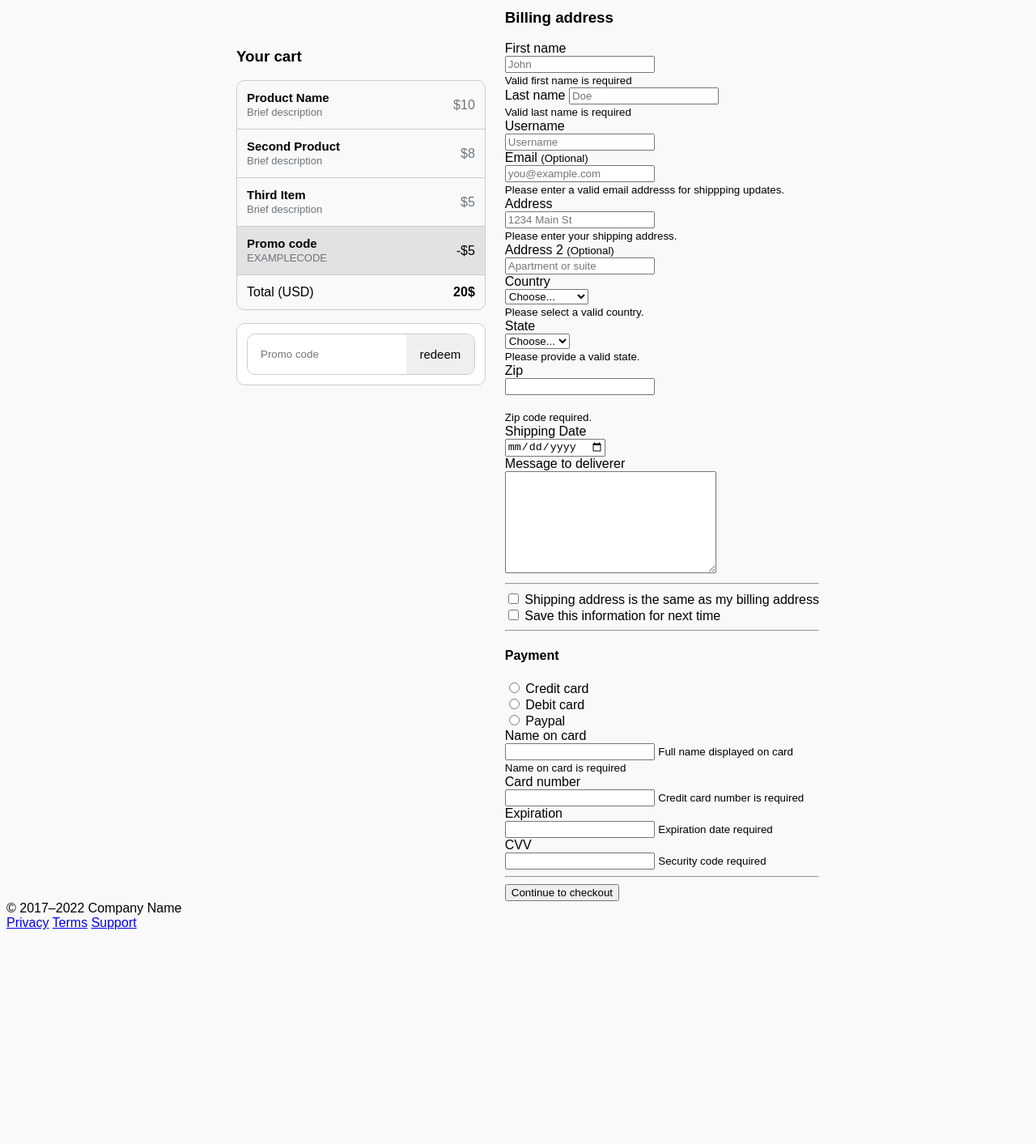
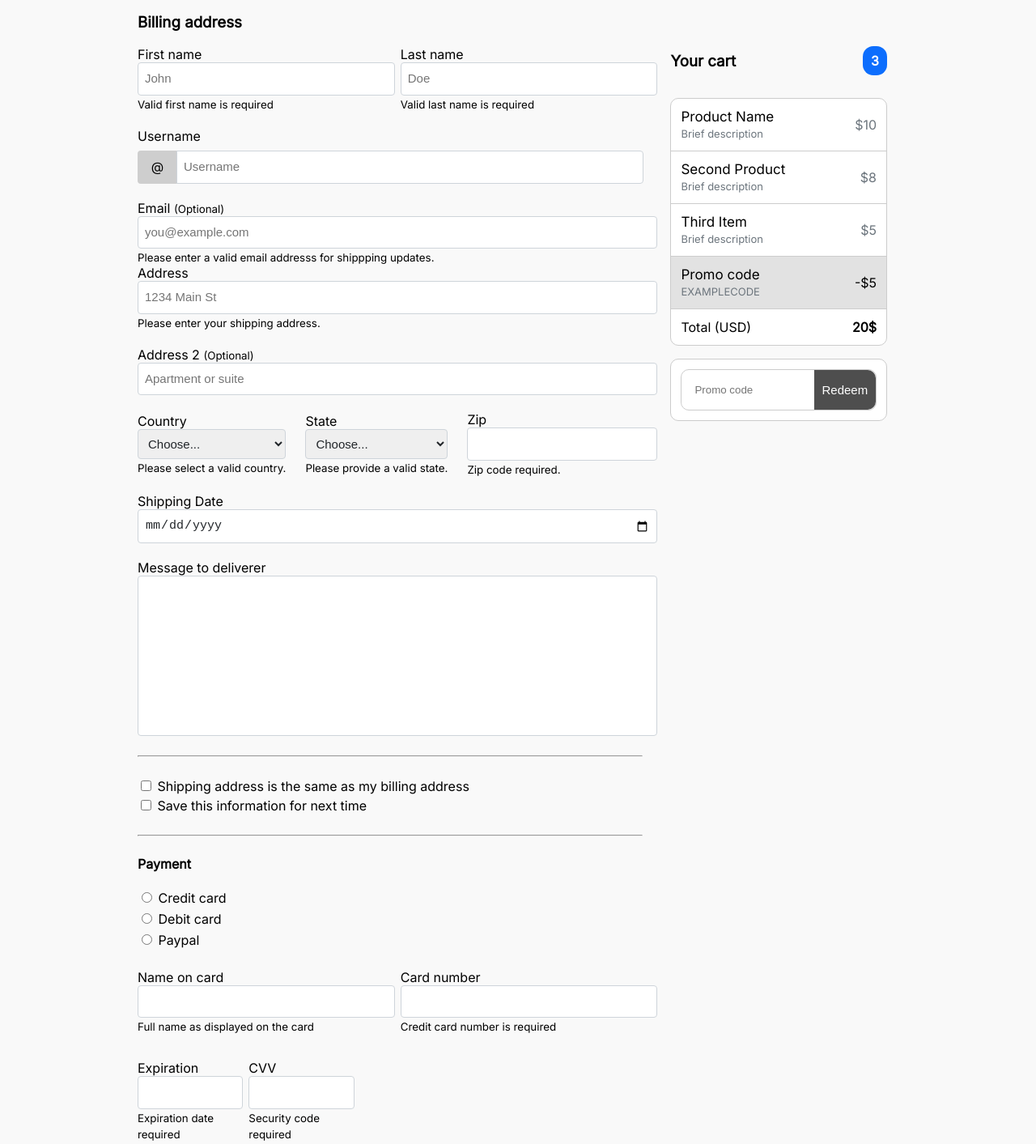
Before and after one commit to appleitsgood/24OSS_2, a plain HTML site: page form1_css.html in a window 1280 px wide. Shown: the part 293-1706 px from the top of the page at 81% size. Before the commit the page ends 1450 px from the top, so only its background shows below. Drawn offline with Linux system fonts and the light colour scheme.

Commit message:
updated form1_css.html

```diff
--- a/form1_css.html
+++ b/form1_css.html
@@ -4,20 +4,36 @@
 <head>
     <meta charset="UTF-8">
     <meta name="viewport" content="width=device-width, initial-scale=1.0">
+    <link href='https://fonts.googleapis.com/css?family=Inter' rel='stylesheet'>
+
     <title>Document</title>
     <style>
         body {
-            font-family: Arial, Helvetica, sans-serif;
+            display: block;
+            font-family: 'Inter';
             background-color: #f9f9f9;
         }
 
+        footer {
+            margin: 48px 0px;
+            padding: 48px 0px 0px;
+            width: 100%;
+            color: black;
+            text-align: center;
+        }
+
+        .footer-text {
+            color: gray;
+        }
+
         .container {
-
             display: block;
             justify-content: center;
-            margin: 0px 107px;
+            margin: 0 auto;
             padding: 0px 12px;
+            max-width: 960px;
         }
+
 
         .intro {
             text-align: center;
@@ -27,6 +43,7 @@
 
         .main {
             display: flex;
+            flex-direction: row-reverse;
             justify-content: center;
         }
 
@@ -43,6 +60,7 @@
             border: 1px solid #ccc;
             border-radius: 10px;
             padding: 0;
+            background-color: white;
         }
 
         .cart-li-item {
@@ -51,6 +69,24 @@
             align-items: center;
             border-bottom: 1px solid #ccc;
             padding: 12px;
+        }
+
+        .cart-count {
+            display: flex;
+            align-items: center;
+            padding: 5px 10px;
+            background-color: #0d6efd;
+            border-radius: 13px;
+            font-size: 16px;
+            font-weight: 600;
+            color: #ffffff;
+            margin-top: 12px;
+            margin-bottom: 12px;
+        }
+
+        .cart-header {
+            display: flex;
+            justify-content: space-between;
         }
 
         .cart-li-item:nth-child(4) {
@@ -63,8 +99,8 @@
 
         .cart-h6 {
             margin: 0px;
-            font-weight: 600;
-            font-size: 15px;
+            font-weight: 500;
+            font-size: 17px;
         }
 
         .cart-small {
@@ -109,14 +145,150 @@
         }
 
         .redeem {
+            background-color: #4e4e4e;
+            color: white;
+            display: flex;
+            justify-content: center;
             border: none;
             min-width: 30%;
             padding: 16px;
             border-top-right-radius: 10px;
             border-bottom-right-radius: 10px;
-            font-weight:400;
+            font-weight: 500;
             font-size: 15px;
+        }
 
+        .billing {
+            padding: 0px 10px;
+            width: 70%;
+            max-width: 100%;
+        }
+
+
+        .form-control {
+            display: block;
+            width: 100%;
+            padding: 8px;
+            font-size: 15px;
+            font-weight: 400;
+            line-height: 1.5;
+            color: #212529;
+            border: 1px solid #ced4da;
+            border-radius: 4px;
+        }
+
+        .name-container {
+            display: flex;
+            justify-content: space-between;
+        }
+
+        .first-name,
+        .last-name {
+            width: 48%;
+        }
+
+        textarea {
+            resize: none;
+        }
+
+        hr {
+            margin: 24px 0px;
+        }
+
+        .first-check,
+        .second-check {
+            padding: 2px 0px;
+        }
+
+        .credit-radio,
+        .debit-radio,
+        .paypal-radio {
+            margin-bottom: 10px;
+        }
+
+        .country-state-zip-container {
+            display: flex;
+            justify-content: space-between;
+            align-items: center;
+            margin-bottom: 12px;
+        }
+
+        .col {
+            margin-top: 20px;
+        }
+
+        .card-info-container {
+            display: flex;
+            flex-wrap: wrap;
+            justify-content: space-between;
+            margin-bottom: 12px;
+        }
+
+        .full-width {
+            width: 48%;
+            margin-bottom: 12px;
+        }
+
+        .row {
+            display: inline-flex;
+            width: 100%;
+        }
+
+        .half-width {
+            width: 18%;
+            margin-right: 4%;
+        }
+
+        .half-width:last-child {
+            margin-right: 0;
+        }
+
+        .checkout {
+            background-color: #0d6efd;
+            color: white;
+            width: 100%;
+            height: 20%;
+            font-size: 23px;
+            border-radius: 4px;
+            border: none;
+            padding: 8px 16px;
+        }
+
+        .email-text {
+            background-color: #cecece;
+            padding: 10.5px;
+            width: 10%;
+            border-top-left-radius: 4px;
+            border-bottom-left-radius: 4px;
+        }
+
+        .username {
+            display: flex;
+            flex-wrap: wrap;
+            justify-content: space-between;
+
+        }
+
+        .username-wrapper {
+            display: flex;
+            align-items: center;
+            margin-top: 8px;
+            width: 100%;
+        }
+
+        .email-text {
+            width: 5%;
+            background-color: #cecece;
+            border-top-left-radius: 4px;
+            border-bottom-left-radius: 4px;
+            display: flex;
+            justify-content: center;
+        }
+
+        .username-input {
+            margin: -1px;
+            border-top-left-radius: 0;
+            border-bottom-left-radius: 0;
         }
     </style>
 </head>
@@ -133,7 +305,10 @@
         </div>
         <div class="main">
             <div class="cart">
+                <div class="cart-header">
                     <h3> Your cart </h3>
+                    <span class="cart-count">3</span>
+                </div>
                 <ul class="cart-ul">
                     <li class="cart-li-item">
                         <div>
@@ -171,120 +346,136 @@
                 <div class="promo-card">
                     <div class="promo-input">
                         <input class="promo-code" type="text" name="promo" id="promo" placeholder="Promo code">
-                        <button class="redeem" type="submit">redeem</button>
+                        <button class="redeem" type="submit">Redeem</button>
                     </div>
                 </div>
             </div>
-            <div>
+            <div class="billing">
                 <h3>Billing address</h3>
+
                 <form action="">
-                    <div>
+                    <div class="name-container">
+                        <div class="first-name">
                             <label for="fname">First name</label><br>
-                        <input type="text" id="fname" name="fname" placeholder="John"><br>
+                            <input class="form-control" type="text" id="fname" name="fname" placeholder="John">
                             <small>Valid first name is required</small>
                         </div>
-                    <div>
+                        <div class="last-name">
                             <label for="lname">Last name</label>
-                        <input type="text" id="lname" name="lname" placeholder="Doe"><br>
+                            <input class="form-control" type="text" id="lname" name="lname" placeholder="Doe">
                             <small>Valid last name is required</small>
                         </div>
-                    <label for="username">Username</label><br>
-                    <input type="text" id="username" name="username" placeholder="Username"><br>
-                    <div>
-                        <label for="username">Email <small>(Optional)</small> </label><br>
-                        <input type="text" id="email" name="email" placeholder="you@example.com"><br>
+                    </div>
+                    <div class="col username">
+                        <label class="username-title" for="username">Username</label><br>
+                        <div class="username-wrapper">
+                            <span class="email-text">@</span>
+                            <input class="form-control username-input" type="text" id="username" name="username"
+                                placeholder="Username">
+                        </div>
+                    </div>
+
+                    <div class="col">
+                        <label for="email">Email <small>(Optional)</small> </label><br>
+                        <input class="form-control" type="text" id="email" name="email" placeholder="you@example.com">
                         <small>Please enter a valid email addresss for shippping updates.</small>
                     </div>
                     <div>
-                        <label for="address">Address</label><br>
-                        <input type="text" id="address" name="address" placeholder="1234 Main St"><br>
+                        <label for="address1">Address</label><br>
+                        <input class="form-control" type="text" id="address1" name="address1"
+                            placeholder="1234 Main St">
                         <small>Please enter your shipping address.</small>
                     </div>
-                    <div>
-                        <label for="address">Address 2 <small>(Optional)</small></label><br>
-                        <input type="text" id="address" name="address" placeholder="Apartment or suite"><br>
+                    <div class="col">
+                        <label for="address2">Address 2 <small>(Optional)</small></label><br>
+                        <input class="form-control" type="text" id="address2" name="address2"
+                            placeholder="Apartment or suite"><br>
                     </div>
+                    <div class="country-state-zip-container">
                         <div>
                             <label for="country">Country</label><br>
-                        <select id="country" required>
+                            <select class="form-control" id="country" required>
                                 <option value="">Choose...</option>
                                 <option value="USA">United States</option>
-                        </select><br>
+                            </select>
                             <small>Please select a valid country.</small>
                         </div>
                         <div>
                             <label for="state">State</label><br>
-                        <select id="state" required>
+                            <select class="form-control" id="state" required>
                                 <option value="">Choose...</option>
                                 <option value="USA">California</option>
-                        </select><br>
+                            </select>
                             <small>Please provide a valid state.</small>
                         </div>
                         <div>
                             <label for="zip">Zip</label><br>
-                        <input type="text" id="zip" name="zip"><br><br>
+                            <input class="form-control" type="text" id="zip" name="zip">
                             <small>Zip code required.</small>
                         </div>
-                    <div>
+                    </div>
+                    <div class="col">
                         <label for="date">Shipping Date</label><br>
-                        <input type="date" id="ShippingDate" name="ShippingDate">
+                        <input class="form-control" type="date" id="ShippingDate" name="ShippingDate">
                     </div>
-                    <div>
+                    <div class="col">
                         <label for="message">Message to deliverer</label><br>
-                        <textarea id="message" name="message" rows="8" cols="30"></textarea>
+                        <textarea class="form-control" id="message" name="message" rows="8" cols="30"></textarea>
                     </div>
                     <hr>
-                    <div>
+                    <div class="first-check">
                         <input type="checkbox" id="condition1" name="condition1">
-                        <label for="condition1">Shipping address is the same as my billing address</label><br>
+                        <label for="condition1">Shipping address is the same as my billing address</label>
                     </div>
-
-                    <div>
+                    <div class="second-check">
                         <input type="checkbox" id="condition2" name="condition2">
                         <label for="condition2">Save this information for next time</label><br>
                     </div>
                     <hr>
                     <h4>Payment</h4>
                     <div>
-                        <input type="radio" id="credit" name="payment">
+                        <input class="credit-radio" type="radio" id="credit" name="payment">
                         <label for="card">Credit card</label><br>
-                        <input type="radio" id="debit" name="payment">
+                        <input class="debit-radio" type="radio" id="debit" name="payment">
                         <label for="card">Debit card</label><br>
-                        <input type="radio" id="credit" name="payment">
+                        <input class="paypal-radio" type="radio" id="credit" name="payment">
                         <label for="card">Paypal</label><br>
                     </div>
                     <div>
-                        <div>
+                        <div class="card-info-container">
+                            <div class="col full-width">
                                 <label for="nameOnCard">Name on card</label><br>
-                            <input type="text" id="nameOnCard" name="nameOnCard">
-                            <small>Full name displayed on card</small><br>
-                            <small>Name on card is required</small>
+                                <input class="form-control" type="text" id="nameOnCard" name="nameOnCard">
+                                <small>Full name as displayed on the card</small>
                             </div>
-                        <div>
+                            <div class="col full-width">
                                 <label for="cardNum">Card number</label><br>
-                            <input type="text" id="cardNum" name="cardNum">
+                                <input class="form-control" type="text" id="cardNum" name="cardNum">
                                 <small>Credit card number is required</small>
                             </div>
-                        <div>
+                            <div class="row">
+                                <div class="col half-width">
                                     <label for="cardExp">Expiration</label><br>
-                            <input type="text" id="cardExp" name="cardExp">
+                                    <input class="form-control" type="text" id="cardExp" name="cardExp">
                                     <small>Expiration date required</small>
                                 </div>
-                        <div>
+                                <div class="col half-width">
                                     <label for="cardCVV">CVV</label><br>
-                            <input type="text" id="cardCVV" name="cardExp">
+                                    <input class="form-control" type="text" id="cardCVV" name="cardCVV">
                                     <small>Security code required</small>
                                 </div>
                             </div>
+                        </div>
+                    </div>
                     <hr>
-                    <button type="submit">Continue to checkout</button>
+                    <button class="checkout" type="submit">Continue to checkout</button>
                 </form>
             </div>
         </div>
     </div>
 </body>
 <footer>
-    © 2017–2022 Company Name
+    <span class="footer-text">© 2017–2022 Company Name</span>
     <nav>
         <a href="#">Privacy</a>
         <a href="#">Terms</a>
```
Lines whose indentation alone changed are shown as unchanged.
